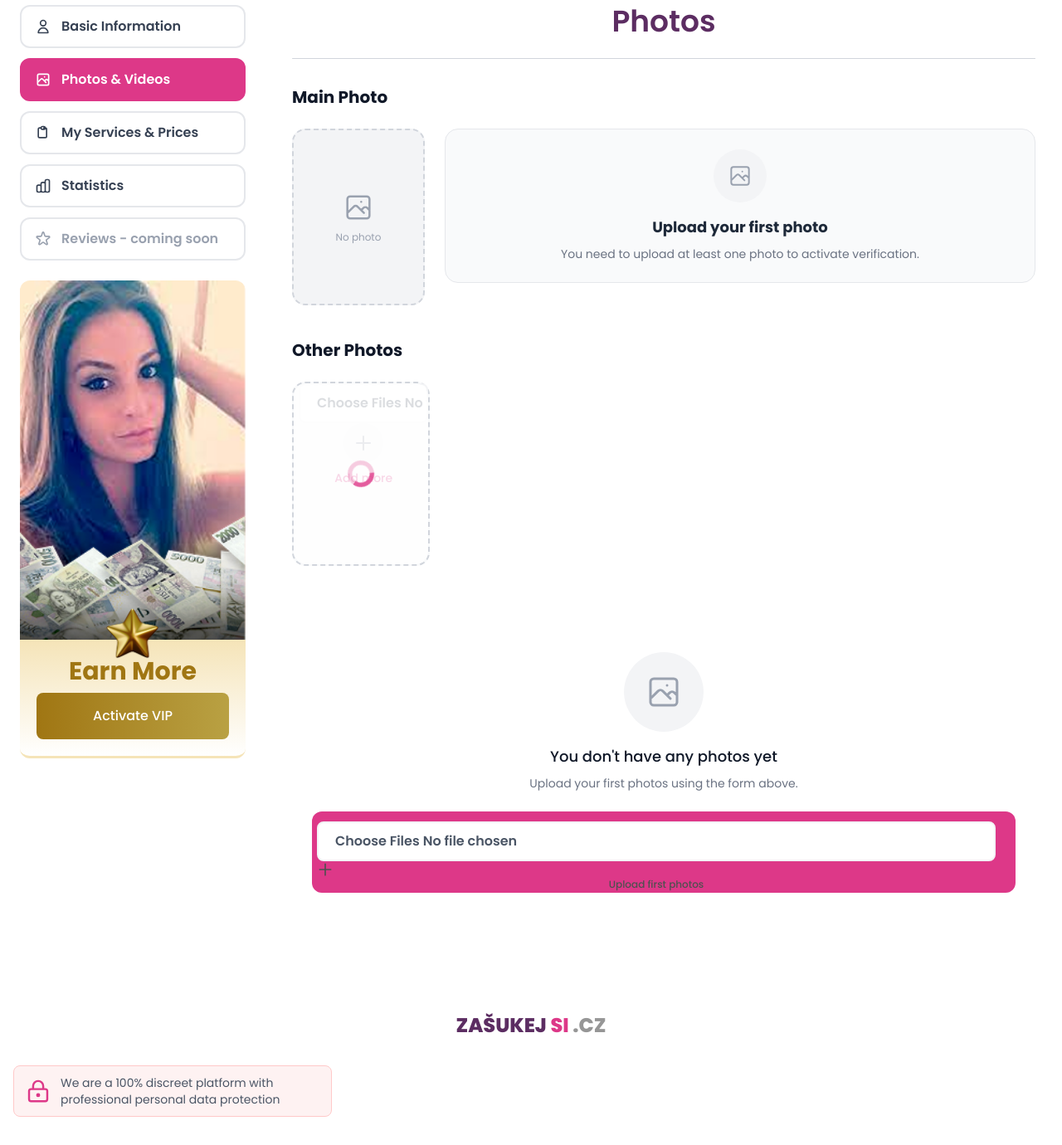
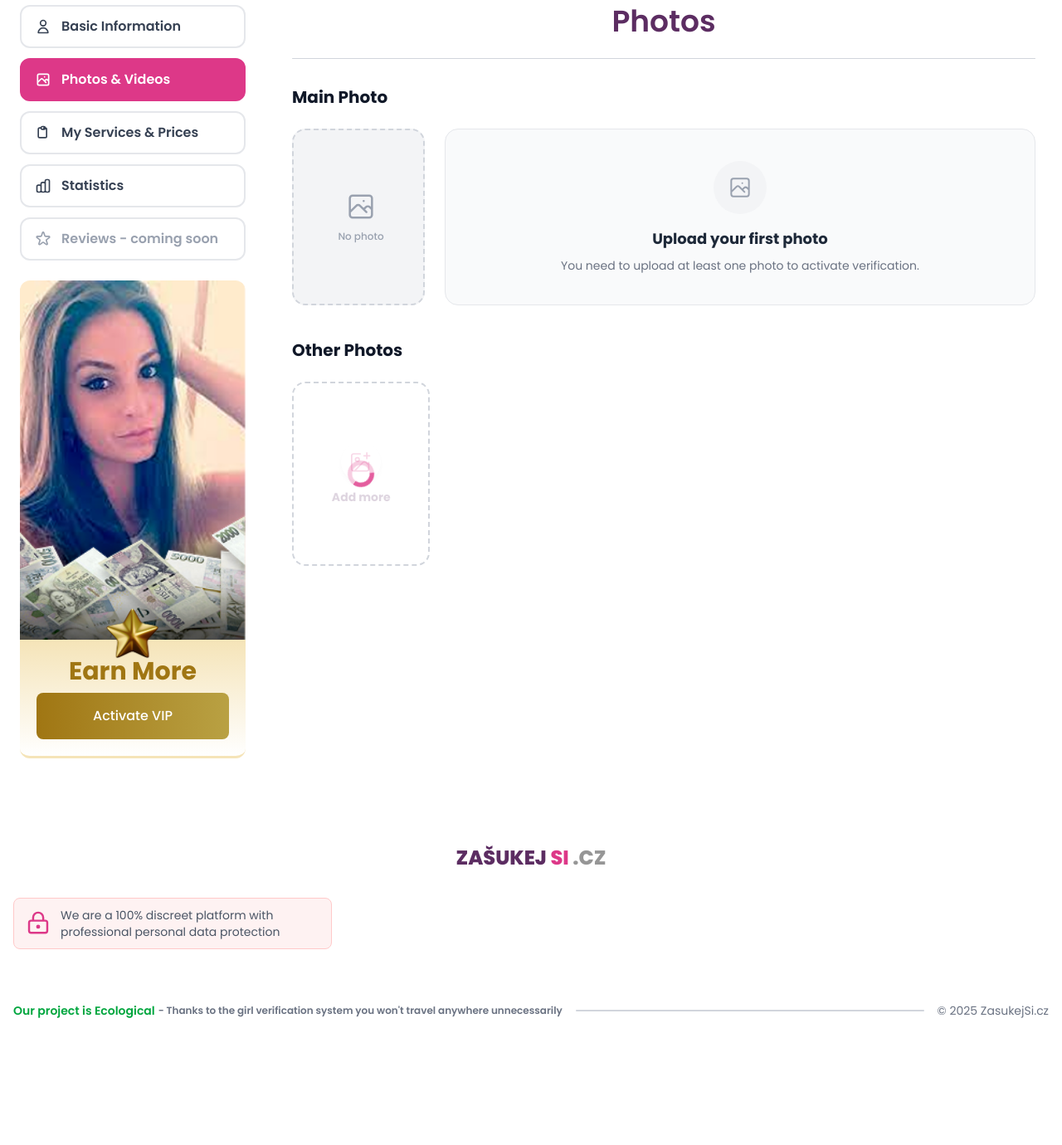
Before and after one commit to Stanektechcz/Zasukejsicz, a Laravel app: page /account/photos in a window 1280 px wide. Shown: the part 170-1550 px from the top of the page at 83% size. After the commit the page ends 1397 px from the top, so only its background shows below. Run offline with Laravel 12, Linux system fonts and the light colour scheme; a user stored in the database is signed in; data comes from the database, SQL or seed files in the repository; data that the repository does not hold is empty; style sheets or scripts are compiled from the project's sources; parts of the project's set-up code (start-up, migrations or seed data) failed here and were passed over; some libraries are stand-ins or nearby versions.

Commit message:
feat: Add photo icon and update photo manager layout for improved user experience

```diff
--- a/resources/css/icons.css
+++ b/resources/css/icons.css
@@ -22,6 +22,17 @@
 
 .icon-eco {
   mask-image: url("/images/icons/eco.svg");
+  mask-repeat: no-repeat;
+  mask-position: center;
+  mask-size: contain;
+  background-color: currentColor;
+  display: inline-block;
+  width: 1em;
+  height: 1em;
+}
+
+.icon-photo {
+  mask-image: url("/images/icons/photo.svg");
   mask-repeat: no-repeat;
   mask-position: center;
   mask-size: contain;
--- a/resources/views/livewire/photos-manager.blade.php
+++ b/resources/views/livewire/photos-manager.blade.php
@@ -27,7 +27,7 @@
     <div class="mb-10">
         <h2 class="text-xl font-bold text-gray-900 mb-6">{{ __('front.profiles.photos.main_photo') }}</h2>
 
-        <div class="flex flex-col lg:flex-row gap-6">
+        <div class="flex flex-col lg:flex-row gap-6 lg:items-stretch">
             <!-- Main Photo Display -->
             <div class="relative w-40 shrink-0">
                 @if($mainPhoto)
@@ -47,14 +47,14 @@
                         </button>
                     </div>
                 @else
-                    <div class="w-40 aspect-[3/4] bg-gray-100 rounded-2xl flex items-center justify-center border-2 border-dashed border-gray-300">
-                        <div class="text-center text-gray-400">
+                    <label for="photo-upload-input" class="w-40 aspect-[3/4] bg-gray-100 rounded-2xl !flex items-center justify-center border-2 border-dashed border-gray-300 cursor-pointer hover:border-primary hover:bg-primary-50 hover:text-primary transition-colors group">
+                        <div class="text-center text-gray-400 group-hover:text-primary transition-colors">
                             <svg class="w-10 h-10 mx-auto mb-2" fill="none" stroke="currentColor" viewBox="0 0 24 24">
                                 <path stroke-linecap="round" stroke-linejoin="round" stroke-width="1.5" d="M4 16l4.586-4.586a2 2 0 012.828 0L16 16m-2-2l1.586-1.586a2 2 0 012.828 0L20 14m-6-6h.01M6 20h12a2 2 0 002-2V6a2 2 0 00-2-2H6a2 2 0 00-2 2v12a2 2 0 002 2z" />
                             </svg>
                             <p class="text-xs">{{ __('front.profiles.photos.no_main') }}</p>
                         </div>
-                    </div>
+                    </label>
                 @endif
 
                 <!-- Save Changes Button (under main photo) -->
@@ -75,7 +75,7 @@
             <div class="flex-1">
                 @if($this->isProfileVerified())
                     <!-- Verified Status -->
-                    <div class="bg-green-50 border border-green-200 rounded-2xl p-6 text-center">
+                    <div class="bg-green-50 border border-green-200 rounded-2xl p-6 text-center h-full flex flex-col justify-center">
                         <div class="inline-flex items-center gap-2 bg-green-100 text-green-700 px-4 py-1.5 rounded-full text-sm font-semibold mb-4">
                             <svg class="w-4 h-4" fill="currentColor" viewBox="0 0 20 20">
                                 <path fill-rule="evenodd" d="M10 18a8 8 0 100-16 8 8 0 000 16zm3.707-9.293a1 1 0 00-1.414-1.414L9 10.586 7.707 9.293a1 1 0 00-1.414 1.414l2 2a1 1 0 001.414 0l4-4z" clip-rule="evenodd" />
@@ -92,7 +92,7 @@
                     </div>
                 @elseif($this->isVerificationPending())
                     <!-- Pending Status -->
-                    <div class="bg-yellow-50 border border-yellow-200 rounded-2xl p-6 text-center">
+                    <div class="bg-yellow-50 border border-yellow-200 rounded-2xl p-6 text-center h-full flex flex-col justify-center">
                         <div class="inline-flex items-center gap-2 bg-yellow-100 text-yellow-700 px-4 py-1.5 rounded-full text-sm font-semibold mb-4">
                             <svg class="w-4 h-4" fill="currentColor" viewBox="0 0 20 20">
                                 <path fill-rule="evenodd" d="M10 18a8 8 0 100-16 8 8 0 000 16zm1-12a1 1 0 10-2 0v4a1 1 0 00.293.707l2.828 2.829a1 1 0 101.415-1.415L11 9.586V6z" clip-rule="evenodd" />
@@ -109,7 +109,7 @@
                     </div>
                 @elseif($this->isVerificationRejected())
                     <!-- Rejected Status -->
-                    <div class="bg-red-50 border border-red-200 rounded-2xl p-6">
+                    <div class="bg-red-50 border border-red-200 rounded-2xl p-6 h-full flex flex-col justify-center">
                         <div class="inline-flex items-center gap-2 bg-red-100 text-red-700 px-4 py-1.5 rounded-full text-sm font-semibold mb-4">
                             <svg class="w-4 h-4" fill="currentColor" viewBox="0 0 20 20">
                                 <path fill-rule="evenodd" d="M10 18a8 8 0 100-16 8 8 0 000 16zM8.707 7.293a1 1 0 00-1.414 1.414L8.586 10l-1.293 1.293a1 1 0 101.414 1.414L10 11.414l1.293 1.293a1 1 0 001.414-1.414L11.414 10l1.293-1.293a1 1 0 00-1.414-1.414L10 8.586 8.707 7.293z" clip-rule="evenodd" />
@@ -131,7 +131,7 @@
                     </div>
                 @elseif($mainPhoto)
                     <!-- Not Verified - Can Request -->
-                    <div class="bg-gray-50 border border-gray-200 rounded-2xl p-6">
+                    <div class="bg-gray-50 border border-gray-200 rounded-2xl p-6 h-full flex flex-col justify-center">
                         <h3 class="text-lg font-bold text-gray-800 mb-2">{{ __('front.profiles.photos.verify_title') }}</h3>
                         <p class="text-sm text-gray-600 mb-6">{{ __('front.profiles.photos.verify_desc') }}</p>
                         <button
@@ -149,7 +149,7 @@
                     </div>
                 @else
                     <!-- No Main Photo - Upload First -->
-                    <div class="bg-gray-50 border border-gray-200 rounded-2xl p-6 text-center">
+                    <div class="bg-gray-50 border border-gray-200 rounded-2xl p-6 text-center h-full flex flex-col justify-center">
                         <div class="w-16 h-16 mx-auto mb-4 bg-gray-100 rounded-full flex items-center justify-center">
                             <svg class="w-8 h-8 text-gray-400" fill="none" stroke="currentColor" viewBox="0 0 24 24">
                                 <path stroke-linecap="round" stroke-linejoin="round" stroke-width="1.5" d="M4 16l4.586-4.586a2 2 0 012.828 0L16 16m-2-2l1.586-1.586a2 2 0 012.828 0L20 14m-6-6h.01M6 20h12a2 2 0 002-2V6a2 2 0 00-2-2H6a2 2 0 00-2 2v12a2 2 0 002 2z" />
@@ -198,20 +198,21 @@
             @endforeach
 
             <!-- Add Photo Button -->
-            <label class="relative w-full aspect-[3/4] bg-gray-50 border-2 border-dashed border-gray-300 rounded-2xl flex flex-col items-center justify-center cursor-pointer hover:border-primary hover:bg-primary-50 transition-colors">
+            <label class="relative w-full aspect-[3/4]  border-2 border-dashed border-gray-300 rounded-2xl flex flex-col items-center justify-center cursor-pointer hover:border-primary hover:bg-primary-50 transition-colors">
                 <input
+                    id="photo-upload-input"
                     type="file"
                     wire:model="images"
                     multiple
                     accept="image/*"
-                    class="hidden">
-                <div class="text-center">
-                    <div class="w-12 h-12 mx-auto mb-2 bg-gray-100 rounded-full flex items-center justify-center">
-                        <svg class="w-6 h-6 text-gray-400" fill="none" stroke="currentColor" viewBox="0 0 24 24">
-                            <path stroke-linecap="round" stroke-linejoin="round" stroke-width="2" d="M12 4v16m8-8H4" />
-                        </svg>
+                    class="!hidden">
+                <div class="text-center absolute inset-0 flex items-center justify-center">
+                    <div>
+                        <div class="w-12 h-12 mx-auto mb-2 bg-white rounded-full flex items-center justify-center shadow-md">
+                            <x-icons name="photo" class="w-6 h-6 text-primary" strokeWidth="2" />
+                        </div>
+                        <span class="text-sm font-bold text-secondary">{{ __('front.profiles.photos.add_more') }}</span>
                     </div>
-                    <span class="text-sm font-medium text-primary">{{ __('front.profiles.photos.add_more') }}</span>
                 </div>
                 <div wire:loading wire:target="images" class="absolute inset-0 bg-white/80 rounded-2xl flex items-center justify-center">
                     <svg class="animate-spin h-8 w-8 text-primary" fill="none" viewBox="0 0 24 24">
@@ -271,34 +272,6 @@
     </div>
     @endif
 
-    <!-- No Photos Message -->
-    @if((!$existingImages || $existingImages->count() === 0) && empty($images))
-    <div class="card p-6">
-        <div class="text-center py-8">
-            <div class="w-24 h-24 mx-auto mb-4 bg-gray-100 rounded-full flex items-center justify-center">
-                <svg class="w-12 h-12 text-gray-400" fill="none" stroke="currentColor" viewBox="0 0 24 24">
-                    <path stroke-linecap="round" stroke-linejoin="round" stroke-width="1.5" d="M4 16l4.586-4.586a2 2 0 012.828 0L16 16m-2-2l1.586-1.586a2 2 0 012.828 0L20 14m-6-6h.01M6 20h12a2 2 0 002-2V6a2 2 0 00-2-2H6a2 2 0 00-2 2v12a2 2 0 002 2z" />
-                </svg>
-            </div>
-            <h3 class="text-lg font-medium text-gray-900 mb-2">{{ __('front.profiles.photos.nophotos') }}</h3>
-            <p class="text-sm text-gray-500 mb-6">{{ __('front.profiles.photos.nophotos_desc') }}</p>
-
-            <label class="inline-flex items-center justify-center gap-2 py-3 px-6 bg-primary hover:bg-primary-600 text-white rounded-xl font-semibold transition-colors cursor-pointer">
-                <input
-                    type="file"
-                    wire:model="images"
-                    multiple
-                    accept="image/*"
-                    class="hidden">
-                <svg class="w-5 h-5" fill="none" stroke="currentColor" viewBox="0 0 24 24">
-                    <path stroke-linecap="round" stroke-linejoin="round" stroke-width="2" d="M12 4v16m8-8H4" />
-                </svg>
-                {{ __('front.profiles.photos.upload_first') }}
-            </label>
-        </div>
-    </div>
-    @endif
-
     <!-- Image Modal -->
     <div id="imageModal" class="fixed inset-0 z-50 hidden bg-black bg-opacity-75 p-4" style="display: none; align-items: center; justify-content: center;">
         <div class="relative max-w-4xl max-h-full">
```
Also changed, not shown: public/images/icons/photo.svg (added).
